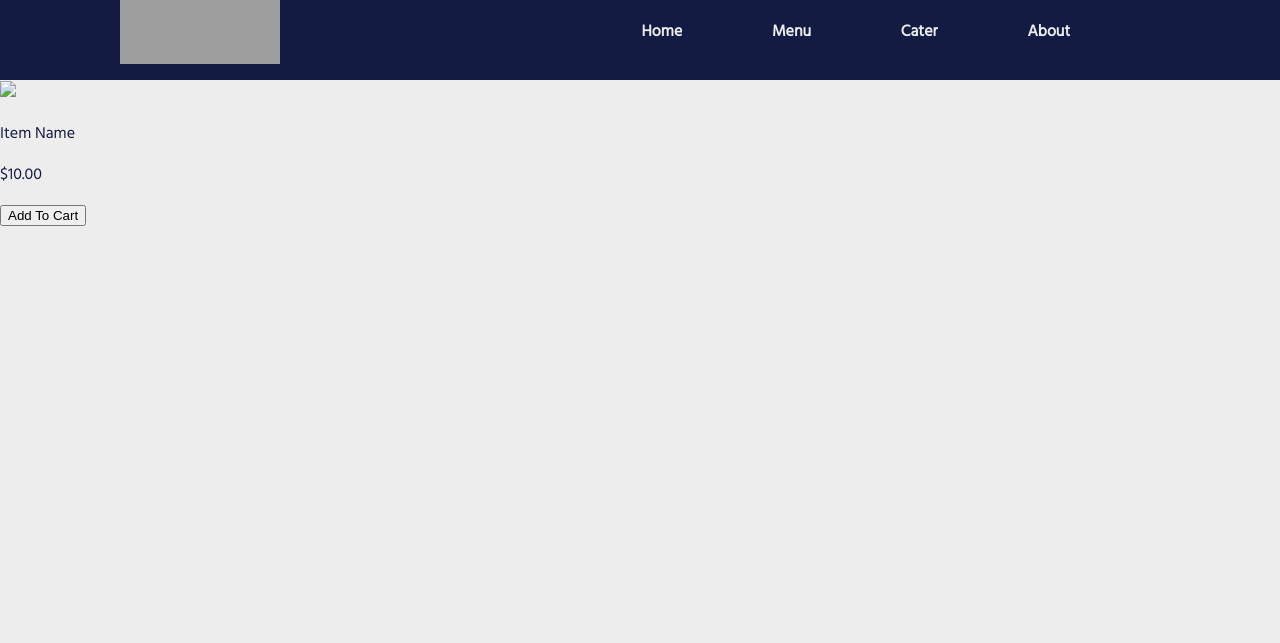
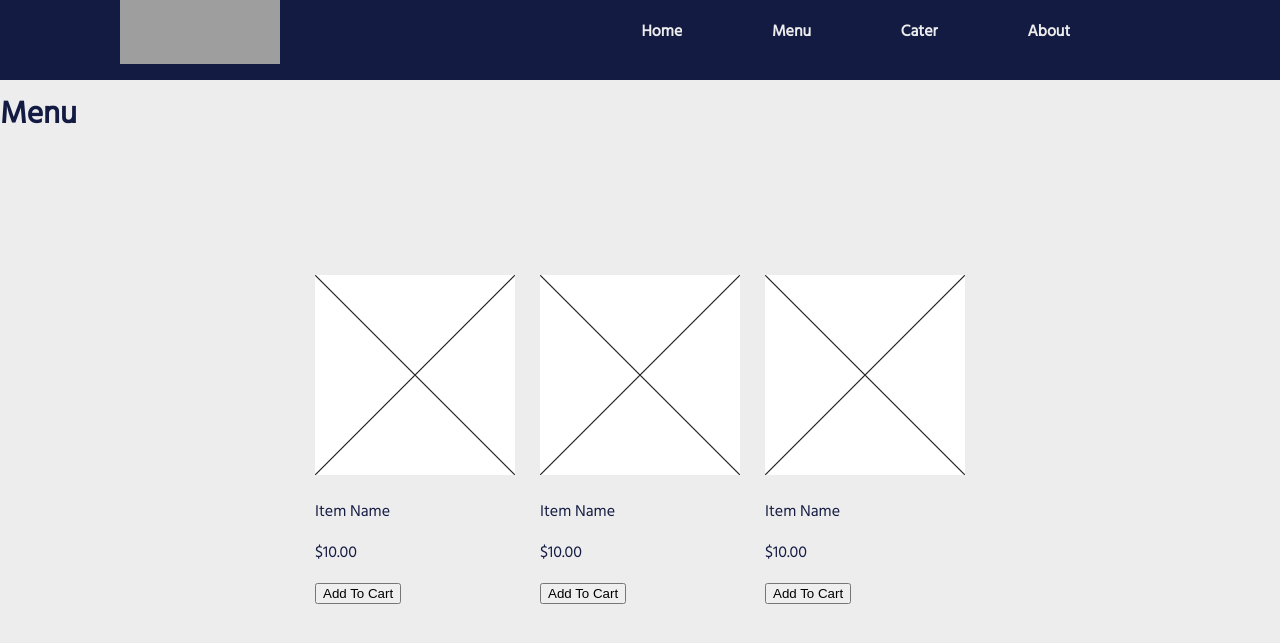
Before and after one commit to berenypanda/Donut-Palace, a PHP site: page /pages/menu.html in a window 1280 px wide. Shown: the top 643 px of the page. Run offline with PHP 8.4, Linux system fonts and the light colour scheme; grey boxes are pictures that could not be loaded.

Commit message:
Add changes

```diff
--- a/pages/menu.html
+++ b/pages/menu.html
@@ -30,9 +30,24 @@
           </ul>
         </div>
       </nav>
+      <div class="page-title">
+        <h1>Menu</h1>
+      </div>
       <div class="menu-section">
         <div class="menu-item">
-            <img src="#">
+            <img src="../images/menu-item-placeholder.png" width="200px">
+            <p>Item Name</p>
+            <p>$10.00</p>
+            <button>Add To Cart</button>
+        </div>
+        <div class="menu-item">
+            <img src="../images/menu-item-placeholder.png" width="200px">
+            <p>Item Name</p>
+            <p>$10.00</p>
+            <button>Add To Cart</button>
+        </div>
+        <div class="menu-item">
+            <img src="../images/menu-item-placeholder.png" width="200px">
             <p>Item Name</p>
             <p>$10.00</p>
             <button>Add To Cart</button>
--- a/styles.css
+++ b/styles.css
@@ -585,3 +585,19 @@ h3 {
 }
 
 /*End of Grid System*/
+
+/*Menu Styles*/
+
+.menu-section {
+    display: grid;
+    gap: 25px;
+    grid-template-columns: max-content;
+    justify-content: center;
+}
+
+@media screen  and (min-width:768px) {
+    .menu-section {
+        margin-top: 10%;
+        grid-template-columns: repeat(3, max-content)
+    }
+}
```
